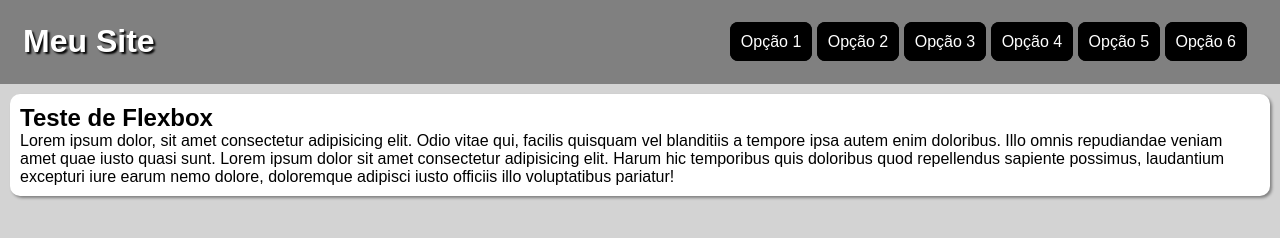
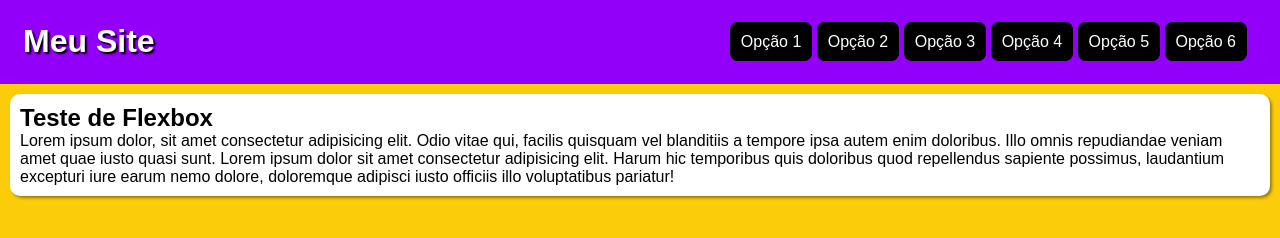
Before and after one commit to WellingtonSilvaFerreira/html-css, a plain HTML site: page exercicios/ex027/flex0013 - menu flexbox/index.html in a window 1280 px wide. Drawn offline with Linux system fonts and the light colour scheme.

Commit message:
trocando as cores

```diff
--- a/exercicios/ex027/flex0013 - menu flexbox/style.css
+++ b/exercicios/ex027/flex0013 - menu flexbox/style.css
@@ -18,13 +18,13 @@
 body{
     font-family: Arial, Helvetica, sans-serif;
     font-size: 1em;
-    background-color: #d3d3d3;
+    background-color: #FACC0A;
     height: 100vh;
     width: 100vw;
 }
 
 header{
-    background-color: #808080;
+    background-color: #9200FA;
     color: #fff;
     padding: 15px;
 }
```
